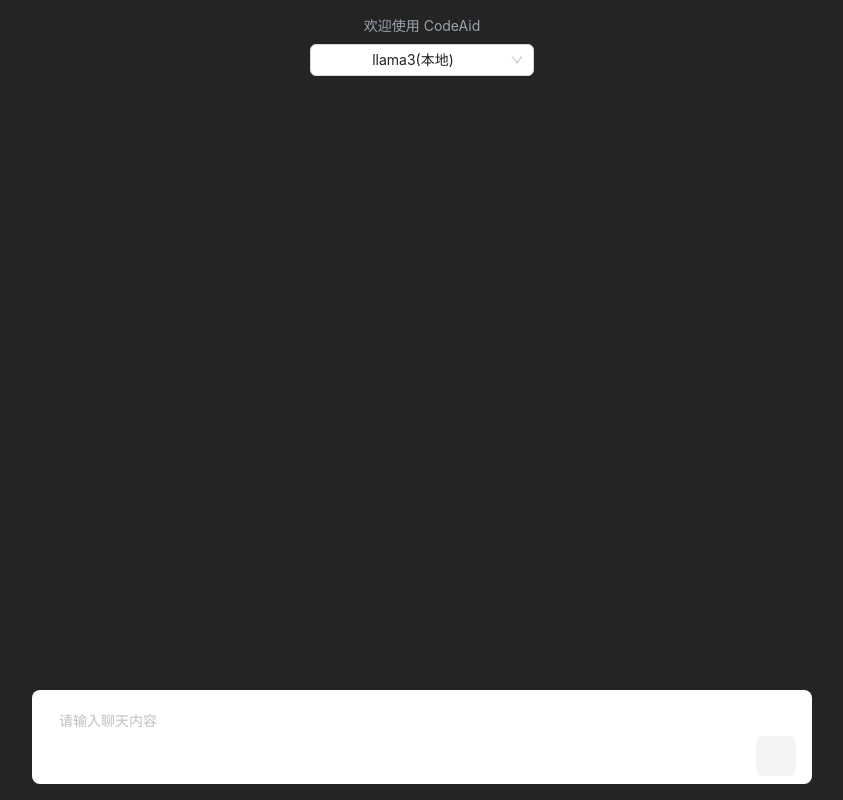
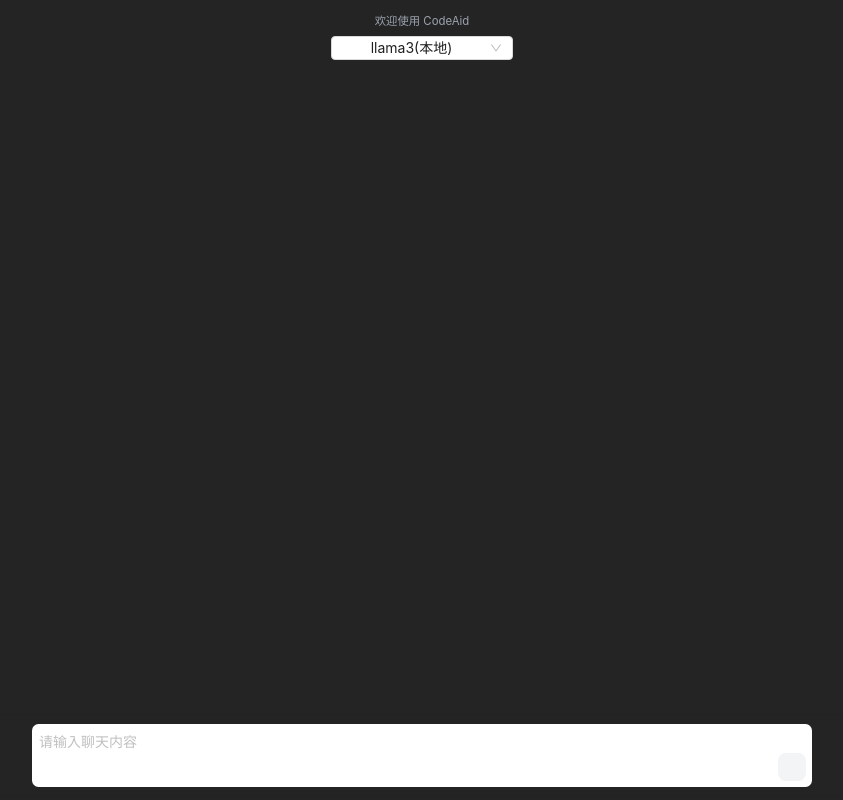
Before and after one commit to 18355166248/CodeAid, a React (Vite) app in the folder gui/: page /chat in a window 1280 px wide. Shown: the whole page, without its empty margins (218-1061 px from the left). Built offline with nearby package versions, Linux system fonts and the light colour scheme; a small style sheet from the web is missing.

Commit message:
feat: 优化样式

```diff
--- a/gui/src/components/MDX/MarkdownRenderer.tsx
+++ b/gui/src/components/MDX/MarkdownRenderer.tsx
@@ -12,7 +12,7 @@ import "./theme/tailwind-blue.css";
 const MarkdownRenderer = (props: Options) => {
   return (
     <ReactMarkdown
-      className="markdown-body px-4 my-4"
+      className="markdown-body px-4 mb-4 overflow-hidden"
       rehypePlugins={[rehypeKatex, rehypePrism]}
       remarkPlugins={[
         remarkGfm,
--- a/gui/src/index.css
+++ b/gui/src/index.css
@@ -10,6 +10,7 @@
   text-rendering: optimizeLegibility;
   -webkit-font-smoothing: antialiased;
   -moz-osx-font-smoothing: grayscale;
+  font-size: 13px;
 }
 
 body {
--- a/gui/src/main.tsx
+++ b/gui/src/main.tsx
@@ -3,9 +3,12 @@ import { createRoot } from "react-dom/client";
 import App from "./App.tsx";
 import "./index.css";
 import "./css/tailwindcss.css";
+import { ConfigProvider } from "antd";
 
 createRoot(document.getElementById("root")!).render(
   <StrictMode>
-    <App />
+    <ConfigProvider componentSize="small">
+      <App />
+    </ConfigProvider>
   </StrictMode>,
 );
--- a/gui/src/pages/Chat/comp/Content/index.tsx
+++ b/gui/src/pages/Chat/comp/Content/index.tsx
@@ -6,47 +6,30 @@ function Content() {
   const { getChatMessageList } = useChatStore();
 
   return (
-    <div className="pt-10 pb-24 text-sm">
+    <div className="pt-10 pb-24">
       {getChatMessageList().map((message, index) => {
         return (
           <div className="mb-6 text-black" key={index}>
-            <div
-              className={classNames("flex", {
-                "justify-end": message.isUser,
-                "items-center": message.isUser,
-              })}
-            >
             {/* 机器人图标 */}
-              <span
-                className={classNames({
-                  "bg-slate-50 w-14 h-14 rounded-full flex justify-center items-center overflow-hidden grow-0 shrink-0 text-2xl":
-                    !message.isUser,
-                  "iconfont icon-jiqiren text-green-500 border-2 border-green-500":
-                    !message.isUser,
-                })}
-              ></span>
+            {!message.isUser ? (
+              <span className="bg-slate-50 w-8 h-8 mb-1 rounded-full flex justify-center items-center overflow-hidden grow-0 shrink-0 text-lg iconfont icon-jiqiren text-green-500 border-2 border-green-500"></span>
+            ) : null}
+
+            {/* 用户图标 */}
+            {message.isUser ? (
+              <span className="bg-slate-50 w-8 h-8 mb-1 rounded-full flex justify-center items-center overflow-hidden grow-0 shrink-0 text-lg iconfont icon-yonghu text-indigo-500 border-2 border-indigo-500"></span>
+            ) : null}
 
             {/* 问答内容 */}
             {message.isUser ? (
-                <span className="bg-slate-50 rounded-lg px-4 mx-3 flex items-center h-10">
+              <div className="bg-slate-50 rounded-lg px-4 flex items-center h-10">
                 {message.content}
-                </span>
+              </div>
             ) : (
-                <span className="bg-slate-50 rounded-lg mx-3 ">
+              <div className="bg-slate-50 rounded-lg">
                 <MarkdownRenderer>{message.content}</MarkdownRenderer>
-                </span>
+              </div>
             )}
-
-              {/* 用户图标 */}
-              <span
-                className={classNames({
-                  "bg-slate-50 w-14 h-14 rounded-full flex justify-center items-center overflow-hidden grow-0 shrink-0 text-2xl":
-                    message.isUser,
-                  "iconfont icon-yonghu text-indigo-500 border-2 border-indigo-500":
-                    message.isUser,
-                })}
-              ></span>
-            </div>
           </div>
         );
       })}
--- a/gui/src/pages/Chat/comp/Footer/index.scss
+++ b/gui/src/pages/Chat/comp/Footer/index.scss
@@ -13,14 +13,14 @@
   }
 
   .send-btn {
-    width: 40px;
-    height: 40px;
+    width: 28px;
+    height: 28px;
     border-radius: 8px;
     text-align: center;
-    line-height: 40px;
+    line-height: 28px;
     color: #c6c6c6;
     .icon-a-44tubiao-133 {
-      font-size: 22px;
+      font-size: 18px;
     }
   }
 }
--- a/gui/src/pages/Chat/comp/Footer/index.tsx
+++ b/gui/src/pages/Chat/comp/Footer/index.tsx
@@ -88,7 +88,7 @@ const Footer = () => {
 
   return (
     <div className="w-full footer fixed bottom-0 left-0 flex justify-center px-6 backdrop-blur-sm">
-      <div className="content bg-white rounded-lg overflow-hidden px-4 pt-4 pb-2 my-4 ">
+      <div className="content bg-white rounded-lg overflow-hidden py-2 my-4 ">
         <Input.TextArea
           value={inputValue}
           onChange={(e) => {
@@ -103,7 +103,7 @@ const Footer = () => {
           onPressEnter={sendMessage}
           onKeyDown={handleKeyDown}
         />
-        <div className="flex justify-between">
+        <div className="flex justify-between px-2">
           <span></span>
           <div>
             <div
--- a/gui/src/services/chat.ts
+++ b/gui/src/services/chat.ts
@@ -7,7 +7,7 @@ import {
 
 export function chatOllamaGenerate(data: ChatOllamaGenerateDto["request"]) {
   return getStream({
-    url: "/api/chat",
+    url: import.meta.env.VITE_LOCAL_URL + "/api/chat",
     data,
     method: "POST",
     headers: {
```
Also changed, not shown: gui/src/components/MDX/theme/tailwind-blue.css. Lines whose indentation alone changed are shown as unchanged.
